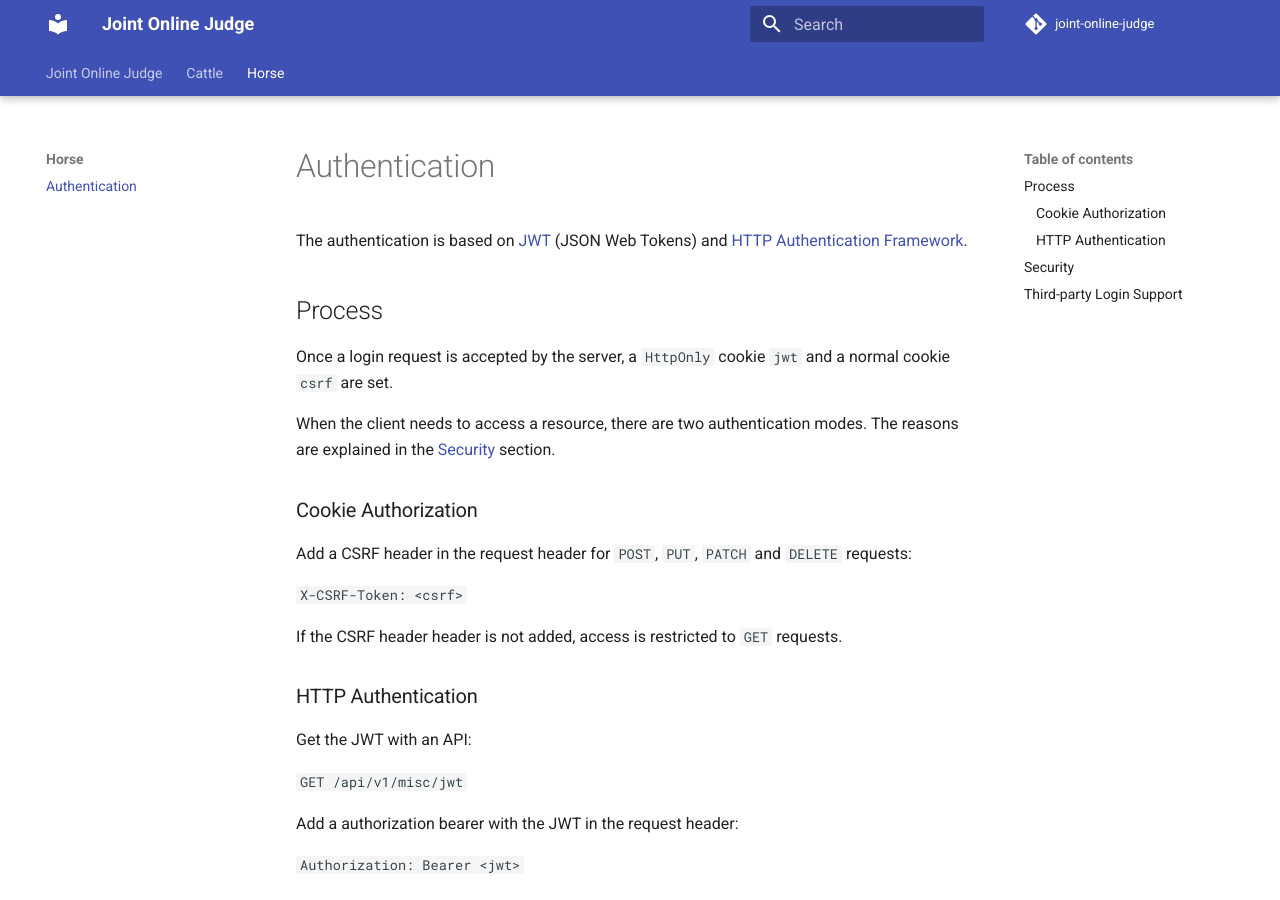
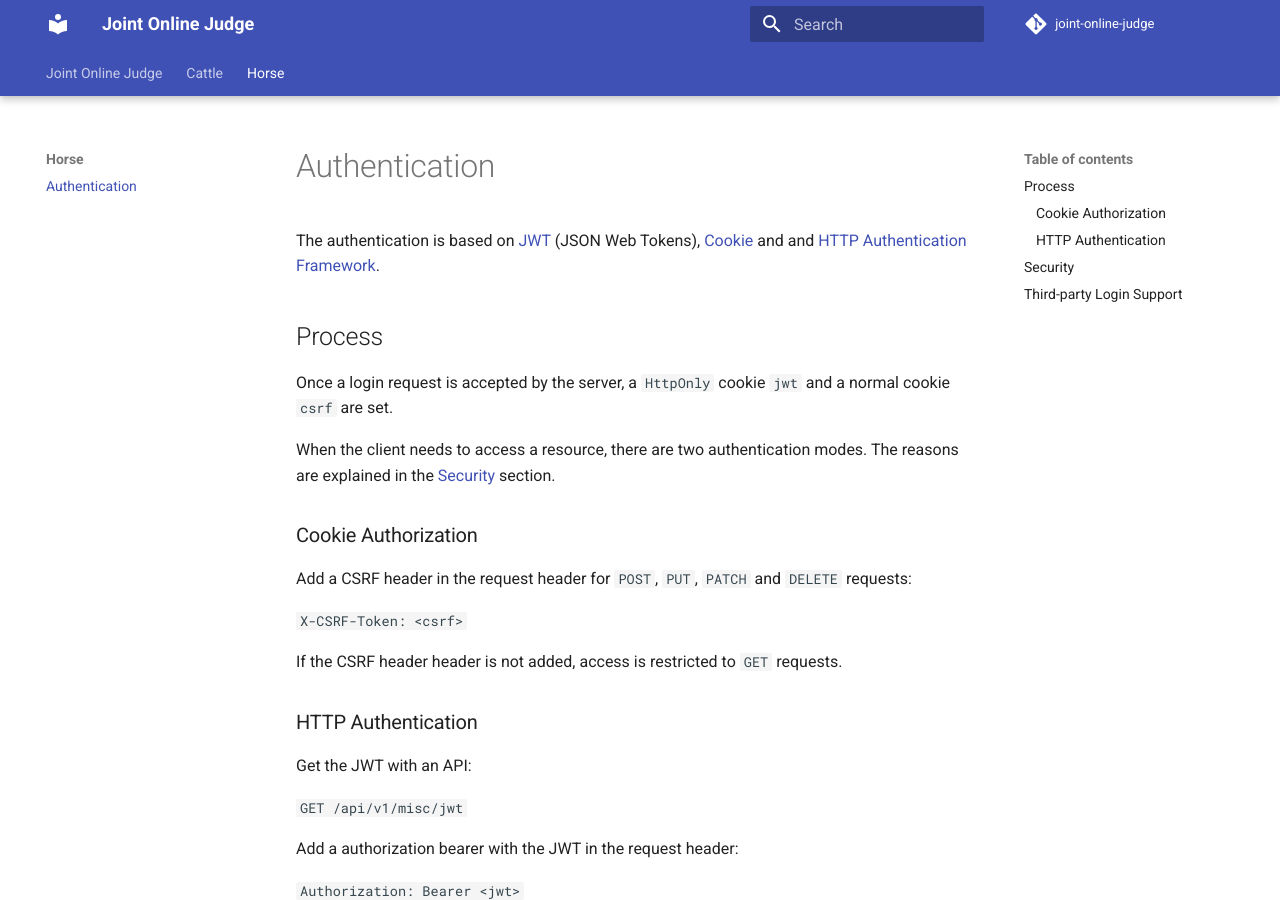
Before and after one commit to joint-online-judge/joint-online-judge.github.io, an MkDocs documentation site: the page built from docs/horse/auth.md, in a window 1280 px wide and 900 px high. Built offline with MkDocs 1.6.1 and Material for MkDocs 9.7.7, drawn with Linux system fonts in a browser that asks for light colours.

Commit message:
add a cookie reference to auth.md

```diff
--- a/docs/horse/auth.md
+++ b/docs/horse/auth.md
@@ -1,6 +1,6 @@
 # Authentication
 
-The authentication is based on [JWT](https://jwt.io/) (JSON Web Tokens) and [HTTP Authentication Framework](https://developer.mozilla.org/en-US/docs/Web/HTTP/Authentication).
+The authentication is based on [JWT](https://jwt.io/) (JSON Web Tokens), [Cookie](https://developer.mozilla.org/en-US/docs/Web/HTTP/Cookies) and and [HTTP Authentication Framework](https://developer.mozilla.org/en-US/docs/Web/HTTP/Authentication).
 
 
 ## Process
```
